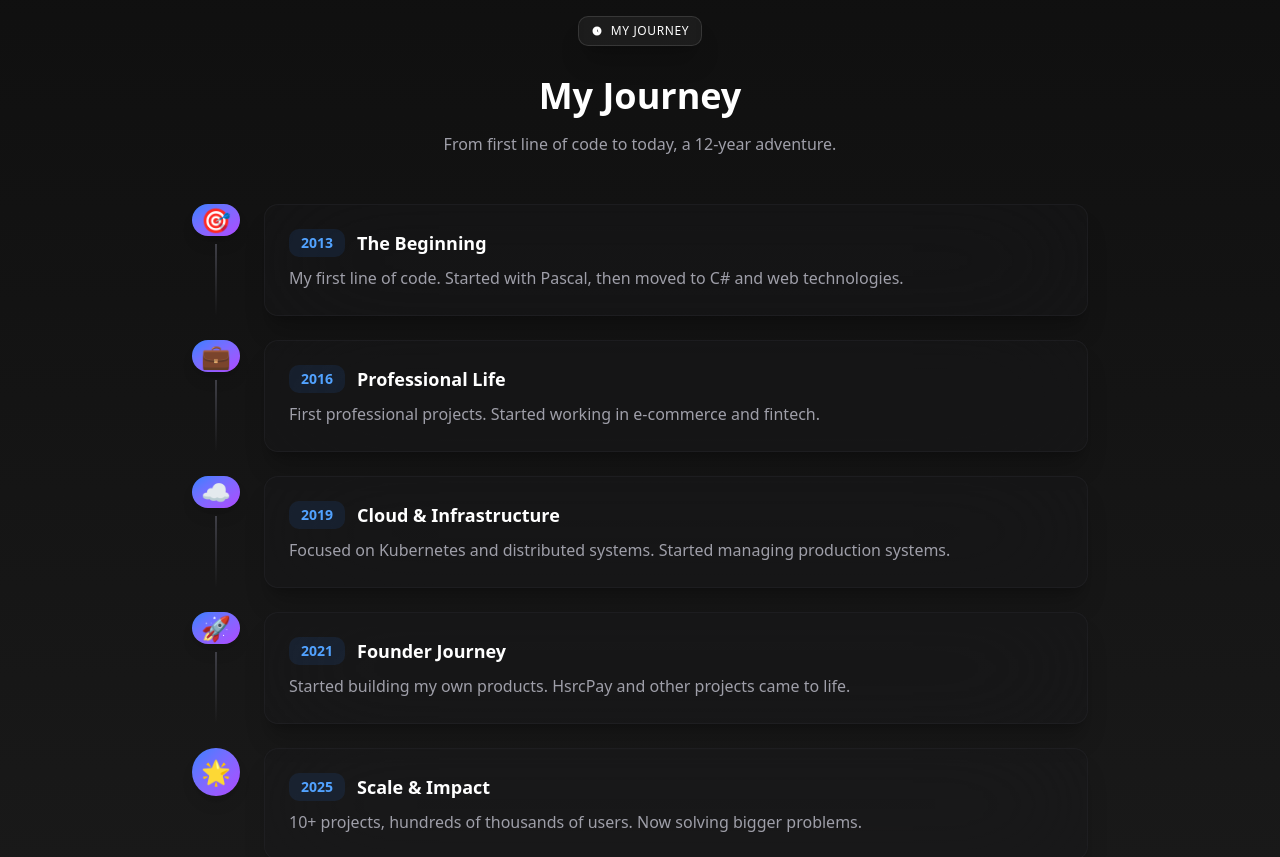
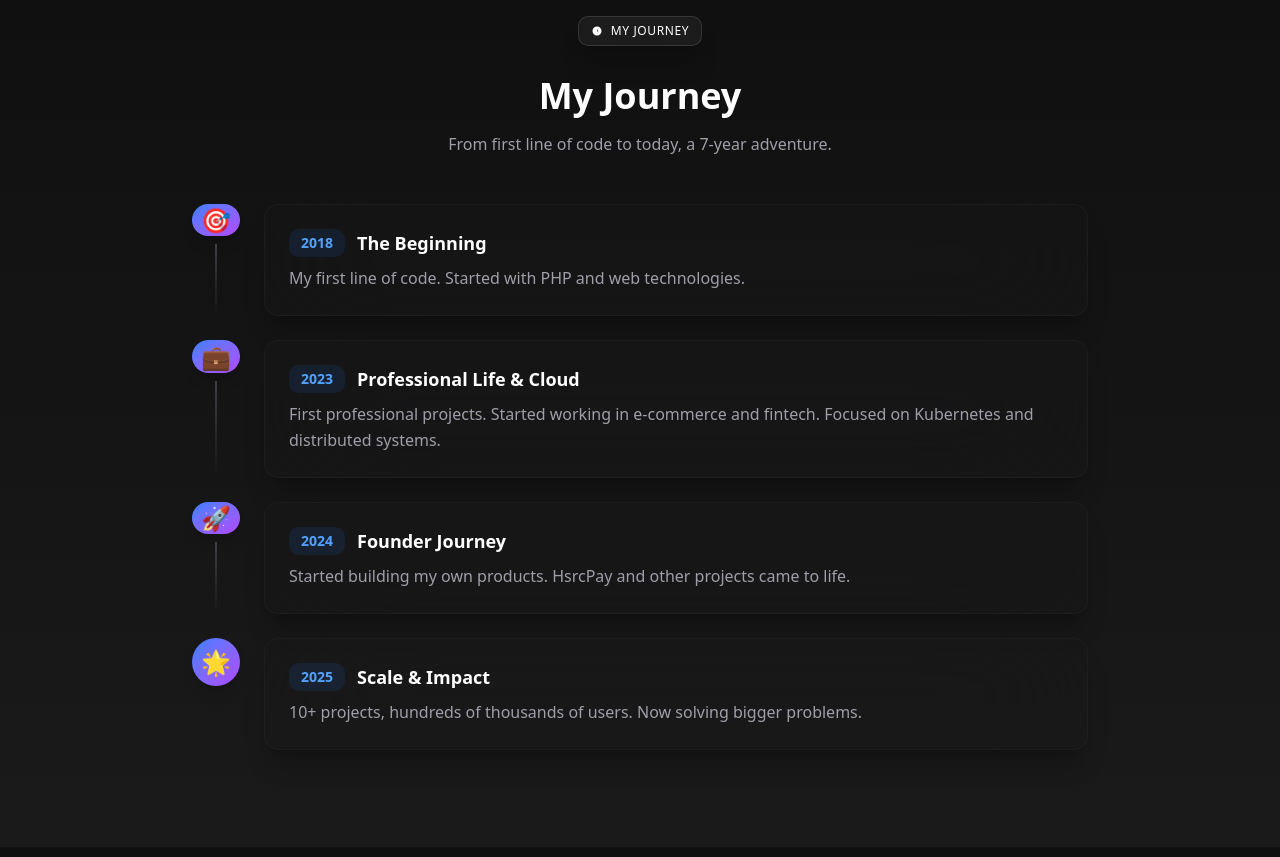
Before and after one commit to hasirciogluhq/hasirciogli.com-portfollio, a Next.js app: page /about in a window 1280 px wide. Shown: the part 1940-2797 px from the top of the page. Built offline with nearby package versions, Linux system fonts and the light colour scheme; a web font is replaced by a local one.

Commit message:
Updated AboutPage to reflect a revised personal journey timeline, adjusting years and descriptions to accurately represent professional milestones and experiences. Enhanced narrative consistency regarding software development and product creation duration.

```diff
--- a/src/app/(base-layouted)/about/page.tsx
+++ b/src/app/(base-layouted)/about/page.tsx
@@ -44,25 +44,19 @@ export default function AboutPage() {
 
   const journey = [
     {
-      year: "2013",
+      year: "2018",
       title: "The Beginning",
-      description: "My first line of code. Started with Pascal, then moved to C# and web technologies.",
+      description: "My first line of code. Started with PHP and web technologies.",
       icon: "🎯"
     },
     {
-      year: "2016",
-      title: "Professional Life",
-      description: "First professional projects. Started working in e-commerce and fintech.",
+      year: "2023",
+      title: "Professional Life & Cloud",
+      description: "First professional projects. Started working in e-commerce and fintech. Focused on Kubernetes and distributed systems.",
       icon: "💼"
     },
     {
-      year: "2019",
-      title: "Cloud & Infrastructure",
-      description: "Focused on Kubernetes and distributed systems. Started managing production systems.",
-      icon: "☁️"
-    },
-    {
-      year: "2021",
+      year: "2024",
       title: "Founder Journey",
       description: "Started building my own products. HsrcPay and other projects came to life.",
       icon: "🚀"
@@ -117,7 +111,7 @@ export default function AboutPage() {
               <div className="space-y-4 mb-8">
                 <p className="text-lg text-zinc-300 leading-relaxed">
                   I&apos;m Mustafa. Software engineer, founder, and production systems enthusiast.
-                  I&apos;ve been building software for 12+ years, and creating my own products for the past 5 years.
+                  I&apos;ve been building software for 7+ years, and creating my own products for the past 4 years.
                 </p>
 
                 <p className="text-base text-zinc-400 leading-relaxed">
@@ -308,7 +302,7 @@ export default function AboutPage() {
               My Journey
             </h2>
             <p className="text-zinc-400">
-              From first line of code to today, a 12-year adventure.
+              From first line of code to today, a 7-year adventure.
             </p>
           </div>
 
```
